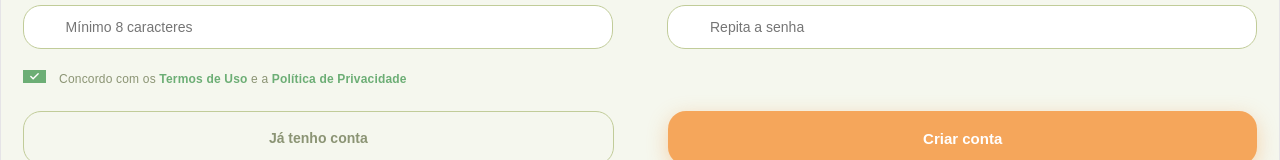
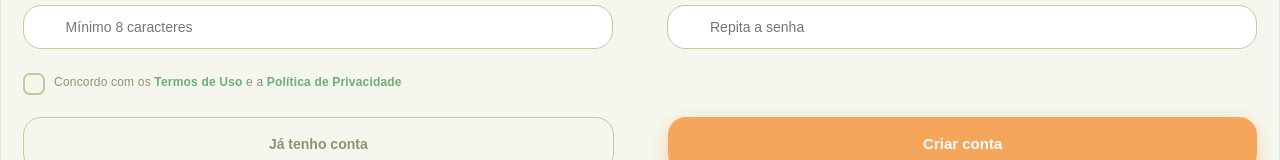
Before and after one commit to luciobrito/scambo, a React (Vite) app in the folder frontend/: page /cadastro in a window 1280 px wide. Shown: the part 442-602 px from the top of the page. Built offline with nearby package versions, Linux system fonts and the light colour scheme.

Commit message:
Ajuste botão termos pagina cadastro

```diff
--- a/frontend/src/components/FormCadastro.module.css
+++ b/frontend/src/components/FormCadastro.module.css
@@ -11,21 +11,22 @@
 }
 
 
-.divBotaoDireitos {
+.divDireitos {
     display: flex;
-  align-items: flex-start;
-  gap: 0.75rem; /* 12px */
+    align-items: center;
+    gap: 0.5rem;
+
 }
 
 .btnTermos {
   flex-shrink: 0;
-  width: 1.25rem;          /* 20px */
-  height: 1.25rem;         /* 20px */
-  border-radius: 0.375rem; /* 6px */
+  width: 1.25rem;
+  height: 1.25rem;
+  border-radius: 0.375rem;
   display: flex;
   align-items: center;
   justify-content: center;
-  margin-top: 0.125rem;    /* 2px */
+  margin-top: 0.125rem;
   transition-property: all;
   transition-timing-function: cubic-bezier(0.4, 0, 0.2, 1);
   transition-duration: 150ms;
@@ -44,20 +45,20 @@
 
 
 .btn {
-    /* flex-1 */
+
   flex: 1 1 0%;
 
-  /* py-4 (padding-top and padding-bottom: 1rem / 16px) */
+
   padding-top: 1rem;
   padding-bottom: 1rem;
 
-  /* rounded-2xl (border-radius: 1rem / 16px) */
+
   border-radius: 1rem;
 
-  /* font-bold */
+
   font-weight: 700;
 
-  /* transition-all */
+
   transition-property: all;
   transition-timing-function: cubic-bezier(0.4, 0, 0.2, 1);
   transition-duration: 150ms;
--- a/frontend/src/components/FormCadastro.tsx
+++ b/frontend/src/components/FormCadastro.tsx
@@ -14,7 +14,7 @@ export default function FormCadastro({isDesktop}: FormCadastroProps) {
     const [email, setEmail] = useState("");
     const [password, setPassword] = useState("");
     const [confirm, setConfirm] = useState("");
-    const [agreed, setAgreed] = useState(true);
+    const [agreed, setAgreed] = useState(false);
     const form = (
         <>
             <div className={isDesktop ? styles.gridForms1 : styles.gridForms2}>
@@ -38,10 +38,10 @@ export default function FormCadastro({isDesktop}: FormCadastroProps) {
                         <path d="M20 6 9 17l-5-5" />
                     </svg>} />
             </div>
-            <div className={styles.divBotaoDireitos}>
+            <div className={styles.divDireitos}>
                 <button onClick={() => setAgreed(!agreed)}
-                    className={styles.divBotaoDireitos}
-                    style={{ background: agreed ? cores.sageGreen : "transparent", border: agreed ? "none" : `2px solid ${cores.drySage}` }}>
+                    className={styles.btnTermos}
+                    style={{  background: agreed ? cores.sageGreen : "transparent", border: agreed ? "none" : `2px solid ${cores.drySage}` }}>
                     {agreed && <svg width="11" height="11" viewBox="0 0 24 24" fill="none" stroke="#fff" strokeWidth="3" strokeLinecap="round"><polyline points="20 6 9 17 4 12" /></svg>}
                 </button>
                 <p style={{ fontFamily: fontes.sans, fontSize: 12, color: cores.palmLeaf, lineHeight: 1.6 }}>
@@ -58,7 +58,10 @@ export default function FormCadastro({isDesktop}: FormCadastroProps) {
                     Já tenho conta
                 </button>
                 )}
-                <button onClick={() => navigate("/app/products")}
+                <button onClick={() => {
+                    console.log("clicou2");
+                    navigate("/app/products")
+                }}
                 className={styles.btn}
                 style={{ fontFamily: fontes.sans, fontSize: 15, background: cores.sandyBrown, color: "#fff", border: "none", cursor: "pointer", boxShadow: `0 6px 20px rgba(245,166,91,0.45)` }}>
                 Criar conta
```
